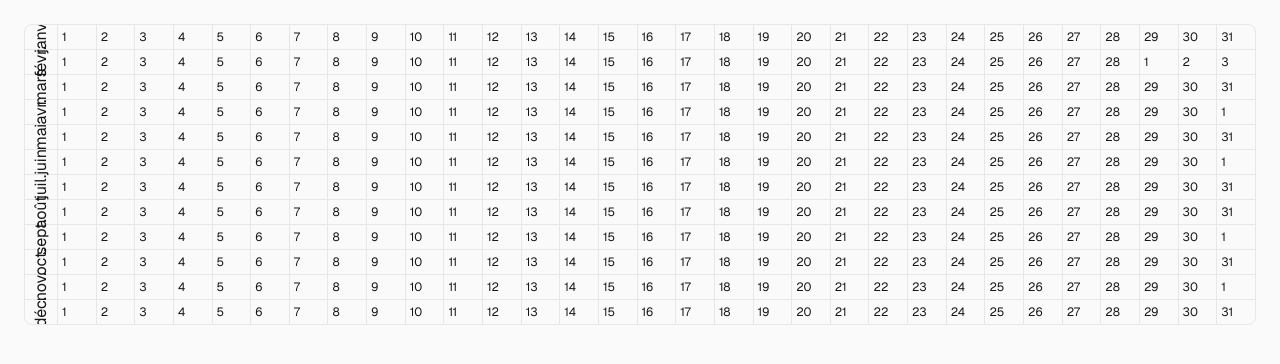
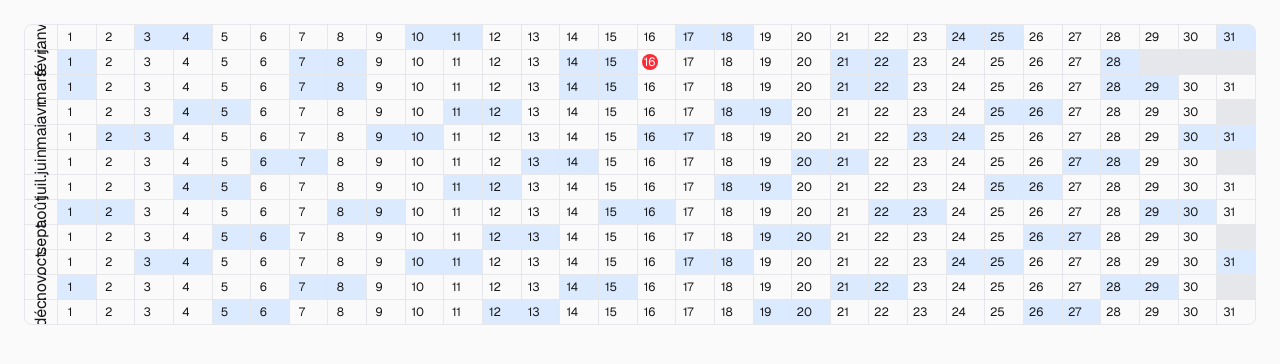
Before and after one commit to zdettwiler/annual-planning, a Next.js app: page / in a window 1280 px wide. Shown: the top 364 px of the page. Built offline with nearby package versions, Linux system fonts and the light colour scheme.

Commit message:
color coding cells if weekend and not right month

```diff
--- a/src/components/DayCell.tsx
+++ b/src/components/DayCell.tsx
@@ -1,11 +1,24 @@
 interface DayCellProps {
   date: Date;
+  month: number;
 }
 
-export default function DayCell({ date }: DayCellProps) {
+export default function DayCell({ date, month }: DayCellProps) {
+  const isToday = date.toDateString() === new Date().toDateString();
+  const isWeekend = date.getDay() === 6 || date.getDay() === 0;
+  const isThisMonth = date.getMonth() === month;
+
   return (
-    <div className="p-1 flex-1 border-l border-gray-200 text-xs">
-      {date.getDate()}
+    <div
+      className={`p-1 flex-1 border-l border-gray-200 text-xs ${!isThisMonth && "bg-gray-200"} ${isWeekend && "bg-blue-100"}`}
+    >
+      {isThisMonth && (
+        <div
+          className={`size-4 flex items-center justify-center rounded-full ${isToday && "bg-red-500 text-white"}`}
+        >
+          {date.getDate()}
+        </div>
+      )}
     </div>
   );
 }
--- a/src/components/MonthRow.tsx
+++ b/src/components/MonthRow.tsx
@@ -21,7 +21,7 @@ export default function MonthRow({ year, month }: MonthRowProps) {
         </div>
       </div>
       {[...Array(31)].map((e, i) => (
-        <DayCell key={i} date={new Date(year, month, i + 1)} />
+        <DayCell key={i} date={new Date(year, month, i + 1)} month={month} />
       ))}
     </div>
   );
```
